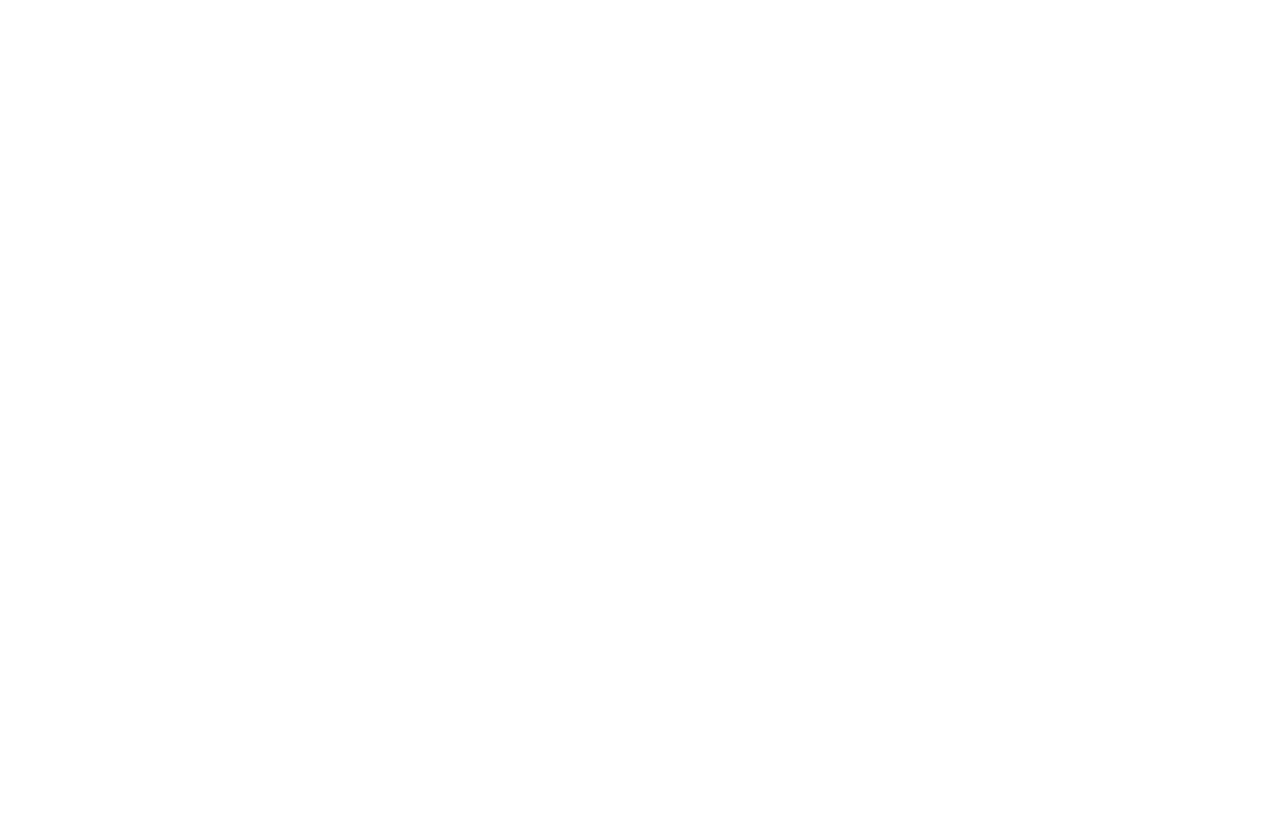
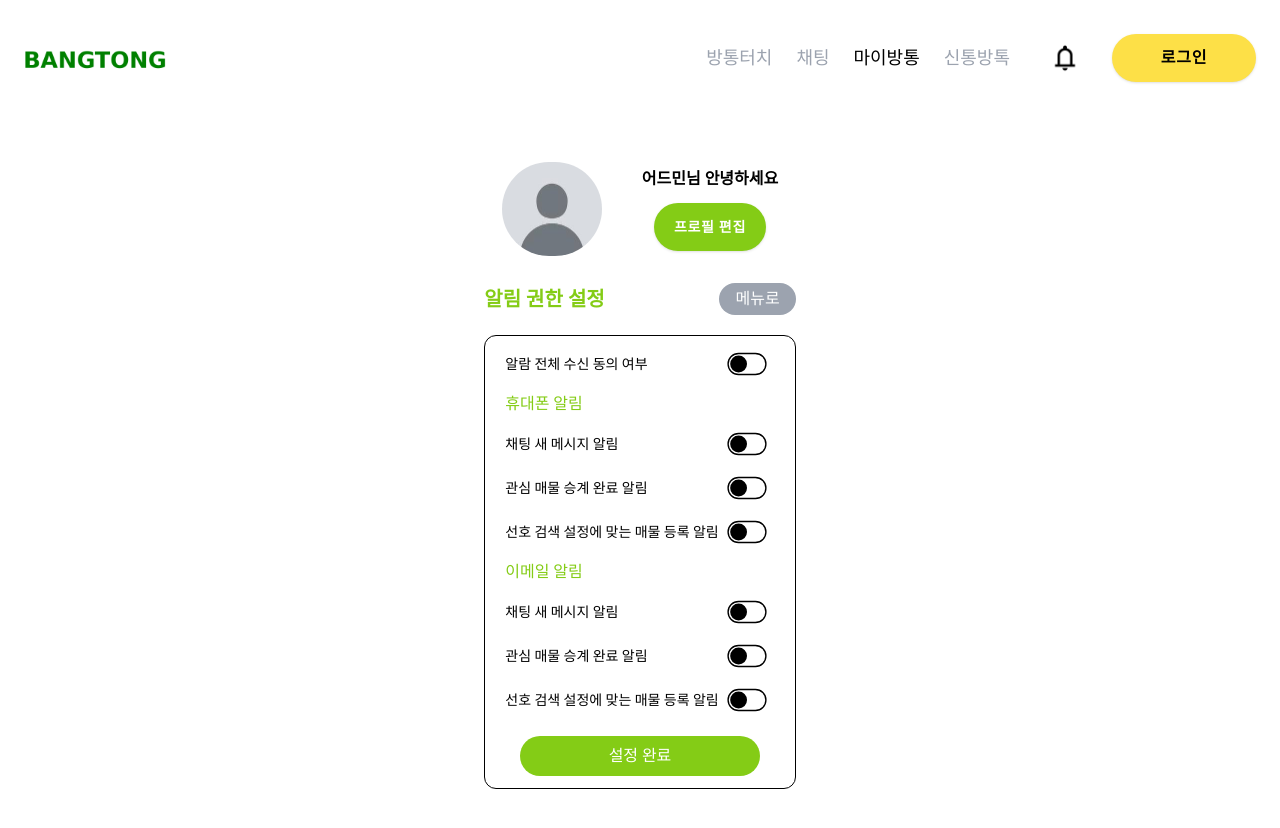
Before and after one commit to tkdcks7/BangTongTouch, a React (Create React App) app in the folder bangtong/front/: page /profile/1/notification in a window 1280 px wide. Before the commit this address had no page. Shown: the top 828 px of the page. Before the commit the page ends 800 px from the top, so only its background shows below. Built offline with nearby package versions, Linux system fonts and the light colour scheme; a web font is replaced by a local one.

Commit message:
feat: 마이페이지 회원정보 수정 창, 알림 권한 설정 창 추가

```diff
--- a/bangtong/front/src/components/atoms/ToggleBtn.tsx
+++ b/bangtong/front/src/components/atoms/ToggleBtn.tsx
@@ -1,16 +1,25 @@
 // style 코드는 추후 css로 뺼 수 있으면 빼야함
 
-const ToggleBtn = () => {
+import React from "react";
+
+interface ToggleProps {
+  buttonId: string;
+}
+
+const ToggleBtn: React.FC<ToggleProps> = ({buttonId}) => {
   return (
-    <div className="flex items-center justify-center w-full mb-12">
-      <label htmlFor="toggleB" className="flex items-center cursor-pointer">
-        <div className="relative">
-          <input type="checkbox" id="toggleB" className="sr-only" />
-          <div className="block bg-white w-14 h-8 rounded-full border-2 border-gray-400"></div>
-          <div className="dot absolute left-1 top-1 bg-gray-400 w-6 h-6 rounded-full transition"></div>
+    <div className="flex items-center justify-center w-full">
+      <label htmlFor={buttonId} className="flex items-center cursor-pointer">
+        <div className="relative toggle-container">
+          <input type="checkbox" id={buttonId} className="sr-only" />
+          <div className="block bg-white w-14 h-8 rounded-full border-2 border-black"></div>
+          <div className="dot absolute left-1 top-1 bg-black w-6 h-6 rounded-full transition"></div>
         </div>
       </label>
       <style>{`
+        .toggle-container {
+          transform: scale(0.7);
+        }
         input:checked ~ .dot {
           transform: translateX(100%);
           background-color: #129B07;
--- a/bangtong/front/src/components/molecules/ProfileBox.tsx
+++ b/bangtong/front/src/components/molecules/ProfileBox.tsx
@@ -13,9 +13,7 @@
 const ProfileBox: React.FC<ProfileProps> = ({userNickname}) => {
   return (
     <div className="w-full flex justify-center items-center">
-      <div id="profilePhoto" className="me-16">
-        <img src={defaultprofile} alt="프로필 사진" width={100} height={100} className="rounded-full"/>
-      </div>
+      <img src={defaultprofile} alt="프로필 사진" width={100} height={100} className="rounded-full me-10"/>
       <div id="profileName" className="flex flex-col items-center">
         <p className="font-bold my-3 text-nowrap">{userNickname}님 안녕하세요</p>
         <div className="mb-3">
--- /dev/null
+++ b/bangtong/front/src/components/molecules/ProfileEdit.tsx
@@ -0,0 +1,48 @@
+import React from "react";
+
+// 컴포넌트
+import InputBox from "../molecules/InputBox";
+import DropDown from "./DropDown";
+
+const ProfileEdit: React.FC = () => {
+
+  return (
+    <div className="border border-black p-10 rounded-xl mt-5">
+      <InputBox
+        placeholder="새 비밀번호"
+        buttonType="cancel"
+        width={"auto"}
+      />
+      <InputBox
+        placeholder="새 비밀번호 확인"
+        buttonType="cancel"
+        width={"auto"}
+      />
+      <InputBox
+        placeholder="휴대폰 번호 수정"
+        buttonType="cancel"
+        width={"auto"}
+      />
+      <div className="flex items-center justify-between">
+        <DropDown />
+        <InputBox
+          placeholder="휴대폰 번호"
+          buttonType="cancel"
+          width={"auto"}
+        />
+      </div>
+      <div className="flex text-nowrap items-center">
+        <InputBox
+          placeholder="인증번호 입력"
+          width={"auto"}
+        />
+        <button className="bg-lime-500 h-10 px-4 rounded-full text-white ms-10">확인</button>
+      </div>
+      <div className="text-center mt-3">
+        <button className="bg-lime-500 text-white py-2 w-60 rounded-full">수정 완료</button>
+      </div>
+    </div>
+  )
+}
+
+export default ProfileEdit;
--- a/bangtong/front/src/components/molecules/ProfileMenu.tsx
+++ b/bangtong/front/src/components/molecules/ProfileMenu.tsx
@@ -3,7 +3,6 @@
 const ProfileMenu: React.FC = () => {
   return (
     <div>
-      <h2 className="w-full text-xl text-left mt-5 text-lime-500 font-bold">나의 거래</h2>
       <div id="accordion-collapse" data-accordion="collapse">
         <h2 id="accordion-collapse-heading-1">
           <button type="button" className="flex items-center justify-between w-full p-5 font-medium rtl:text-right text-gray-500 border border-b-0 border-gray-200 rounded-t-xl focus:ring-4 focus:ring-gray-200 dark:focus:ring-gray-800 dark:border-gray-700 dark:text-gray-400 hover:bg-gray-100 dark:hover:bg-gray-800 gap-3" data-accordion-target="#accordion-collapse-body-1" aria-expanded="true" aria-controls="accordion-collapse-body-1">
--- /dev/null
+++ b/bangtong/front/src/components/molecules/ProfilePwConfirm.tsx
@@ -0,0 +1,23 @@
+import React from "react";
+
+// 컴포넌트
+import InputBox from "../molecules/InputBox";
+
+const ProfilePwConfirm: React.FC = () => {
+
+  return (
+    <div className="mt-10">
+      <p className="mb-5 text-gray-500">비밀번호 확인</p>
+      <InputBox
+        placeholder="비밀번호"
+        buttonType="cancel"
+        width={"auto"}
+      />
+      <div className="text-end">
+        <button className="bg-lime-500 py-1 px-4 rounded-full text-white">확인</button>
+      </div>
+    </div>
+  )
+}
+
+export default ProfilePwConfirm;
--- /dev/null
+++ b/bangtong/front/src/components/molecules/ToggleBox.tsx
@@ -0,0 +1,25 @@
+import React from "react";
+
+// 컴포넌트
+import ToggleBtn from "../atoms/ToggleBtn";
+
+interface ToggleProps {
+  text: string;
+  buttonId: string;
+}
+
+const ToggleBox: React.FC<ToggleProps> = ({ text, buttonId, ...props }) => {
+
+  return (
+    <div className="flex text-sm text-nowrap items-center justify-between mt-3">
+      <p>{text}</p>
+      <div>
+        <ToggleBtn
+          buttonId={buttonId}
+        />
+      </div>
+    </div>
+  )
+}
+
+export default ToggleBox;
--- a/bangtong/front/src/components/organism/PcNavBar.tsx
+++ b/bangtong/front/src/components/organism/PcNavBar.tsx
@@ -66,7 +66,7 @@
           {id ? (
             <Btn text="로그아웃" backgroundColor="red-400" />
           ) : (
-            <Btn text="로그인" backgroundColor="yellow-400" />
+            <Btn text="로그인" backgroundColor="yellow-300" />
           )}
         </div>
       </div>
--- /dev/null
+++ b/bangtong/front/src/components/organism/ProfilNotification.tsx
@@ -0,0 +1,57 @@
+import React from "react";
+import { Link, useParams } from "react-router-dom";
+
+// 컴포넌트
+import ToggleBox from "../molecules/ToggleBox";
+
+const ProfileNotification: React.FC = () => {
+
+  let {id} = useParams<{id: string}>(); // 유저 번호
+
+  return (
+    <div>
+
+      <div className="flex text-nowrap items-center mt-5">
+        <h2 className="w-full text-xl text-left text-lime-500 font-bold">알림 권한 설정</h2>
+        <Link to={`/profile/${id}`} className="bg-gray-400 py-1 px-4 rounded-full text-white">메뉴로</Link>
+      </div>
+      <div className="border border-black px-5 pb-3 rounded-xl mt-5">
+        <ToggleBox
+          text="알람 전체 수신 동의 여부"
+          buttonId="entire"
+        />
+        <p className="text-lime-500 my-3">휴대폰 알림</p>
+        <ToggleBox
+          text="채팅 새 메시지 알림"
+          buttonId="phoneNewMsg"
+        />
+        <ToggleBox
+          text="관심 매물 승계 완료 알림"
+          buttonId="phoneFavProductGone"
+        />
+        <ToggleBox
+          text="선호 검색 설정에 맞는 매물 등록 알림"
+          buttonId="phoneNewProduct"
+        />
+        <p className="text-lime-500 my-3">이메일 알림</p>
+        <ToggleBox
+          text="채팅 새 메시지 알림"
+          buttonId="emailNewMsg"
+        />
+        <ToggleBox
+          text="관심 매물 승계 완료 알림"
+          buttonId="emailFavProductGone"
+        />
+        <ToggleBox
+          text="선호 검색 설정에 맞는 매물 등록 알림"
+          buttonId="emailNewProduct"
+        />
+        <div className="text-center mt-5">
+          <button className="bg-lime-500 text-white py-2 w-60 rounded-full">설정 완료</button>
+        </div>
+      </div>
+    </div>
+  )
+}
+
+export default ProfileNotification;
--- /dev/null
+++ b/bangtong/front/src/components/organism/ProfileUpdate.tsx
@@ -0,0 +1,24 @@
+import React from "react";
+import { Link } from "react-router-dom";
+import { useParams } from "react-router-dom";
+import { Outlet } from "react-router-dom";
+
+// 컴포넌트
+import ProfilePwConfirm from "../molecules/ProfilePwConfirm";
+
+const ProfileUpdate: React.FC = () => {
+
+  let {id} = useParams<{id: string}>(); // 유저 번호
+
+  return (
+    <div>
+      <div className="flex text-nowrap items-center mt-5">
+        <h2 className="w-full text-xl text-left text-lime-500 font-bold">회원 정보 수정</h2>
+        <Link to={`/profile/${id}`} className="bg-gray-400 py-1 px-4 rounded-full text-white">메뉴로</Link>
+      </div>
+      <Outlet />
+    </div>
+  )
+}
+
+export default ProfileUpdate;
--- a/bangtong/front/src/components/page/ProfilePage.tsx
+++ b/bangtong/front/src/components/page/ProfilePage.tsx
@@ -1,13 +1,33 @@
 import React from "react";
 import { Outlet } from "react-router-dom";
+import { useParams } from "react-router-dom";
+
+// 데이터
+import { users } from "../../data";
 
 // 컴포넌트
-import ProfileMain from "../organism/ProfileMain";
+import ProfileBox from "../molecules/ProfileBox";
 
 const ProfilePage: React.FC = () => {
 
+  let {id} = useParams<{id: string}>(); // 유저 번호
+
+  // id가 undefined인 경우
+  if (id == undefined) {
+    return <p>잘못된 접근입니다.</p>
+  }
+
+  // userId가 id인 유저 찾기
+  const user = users.find(obj => obj.userId === parseInt(id as string, 10))
+
+  // user 닉네임
+  const userNickname = user?.userNickname
+
   return (
     <div>
+      <ProfileBox
+        userNickname={userNickname as string}
+      />
       <Outlet />
     </div>
   )
--- a/bangtong/front/src/router.tsx
+++ b/bangtong/front/src/router.tsx
@@ -3,56 +3,73 @@
 import Layout from './components/layout/Layout';
 
 // 로그인, 회원가입
-import LoginPage from './components/page/LoginPage';
-import SignupPage from './components/page/SignupPage';
-import FindSelectPage from './components/page/FindSelectPage';
-import IdFindPage from './components/page/IdFindPage';
-import PwFindPage from './components/page/PwFindPage';
+import LoginPage from './components/page/LoginPage';  // 로그인
+import SignupPage from './components/page/SignupPage';  // 회원가입
+import FindSelectPage from './components/page/FindSelectPage';  // 아이디, 비밀번호 찾기
 
 // 메인
-import MainPage from './components/page/MainPage';
+import MainPage from './components/page/MainPage';  // 메인 페이지
 
 // 커뮤니티
-import CommunityPage from './components/page/CommunityPage';
-import CommunityMain from './components/organism/CommunityMain';
-import CommunityDetail from './components/organism/CommunityDetail';
-import CommunityCreate from './components/organism/CommunityCreate';
+import CommunityPage from './components/page/CommunityPage';  // 페이지
+import CommunityMain from './components/organism/CommunityMain'; // 커뮤니티 메인(목록)창
+import CommunityDetail from './components/organism/CommunityDetail';  // 글 상세
+import CommunityCreate from './components/organism/CommunityCreate';  // 글 쓰기
 
 // 매물
-import ProductPage from './components/page/ProductPage';
-import ProductList from './components/molecules/ProductList';
-import ProductDetail from './components/organism/ProductDetail';
-import ProductUpload from './components/organism/ProductUpload';
+import ProductPage from './components/page/ProductPage';  // 페이지
+import ProductList from './components/molecules/ProductList'; // 매물 리스트
+import ProductDetail from './components/organism/ProductDetail';  // 매물 상세
+import ProductUpload from './components/organism/ProductUpload';  // 매물 업로드
 
 // 마이방통
-import ProfilePage from './components/page/ProfilePage';
-import ProfileMain from './components/organism/ProfileMain';
+import ProfilePage from './components/page/ProfilePage';  // 페이지
+import ProfileMain from './components/organism/ProfileMain';  // 나의 거래
+import ProfileUpdate from './components/organism/ProfileUpdate';  // 회원 정보 수정
+import ProfilePwConfirm from './components/molecules/ProfilePwConfirm'; // 비밀번호 확인
+import ProfileEdit from './components/molecules/ProfileEdit'; // 회원정보 수정
+import ProfileNotification from './components/organism/ProfilNotification'; // 알림 권한 설정
 
-// 로그인페이지와 회원가입페이지는 Nav가 없기 때문에 Layout 밖에 선언함
+// 로그인페이지, 회원가입페이지, 아이디, 비밀번호 찾기는 Nav가 없기 때문에 Layout 밖에 선언함
 const Router: React.FC = () => {
   return (
   <BrowserRouter>
     <Routes>
+      {/* 로그인, 회원가입, 아이디, 비밀번호 찾기 네비게이션바 X */}
       <Route path='/user/login' element={<LoginPage />} />
       <Route path='/user/register' element={<SignupPage />} />
       <Route path='/user/FindSelectPage' element={<FindSelectPage />} />
-      <Route path='/user/IdFindPage' element={<IdFindPage />} />
-      <Route path='/user/PwFindPage' element={<PwFindPage />} />
+
+      {/* 네비게이션바가 있는 페이지의 최상단 */}
       <Route path='/' element={<Layout />} >
+
+        {/* 메인 페이지 */}
         <Route path='' element={<MainPage />} />
+
+        {/* 커뮤니티 페이지 */}
         <Route path='boards' element={<CommunityPage />}>
           <Route path='' element={<CommunityMain />} />
           <Route path=':id' element={<CommunityDetail />} />
           <Route path='write' element={<CommunityCreate />} />
         </Route>
+
+        {/* 상품(매물) 페이지 */}
         <Route path='products' element={<ProductPage />}>
           <Route path='' element={<ProductList />}/>
           <Route path=':id' element={<ProductDetail />}/>
           <Route path='upload' element={<ProductUpload />}/>
         </Route>
+
+        {/* 마이페이지 */}
         <Route path='profile/:id' element={<ProfilePage />}>
           <Route path='' element={<ProfileMain />} />
+          <Route path='update' element={<ProfileUpdate />}>
+            <Route path='' element={<ProfilePwConfirm />}/>
+            <Route path='confirmed' element={<ProfileEdit />}/>
+          </Route>
+          <Route path='notification' element={<ProfileNotification />}/>
         </Route>
+
       </Route>
     </Routes>
   </BrowserRouter>
```
Also changed, not shown: bangtong/front/src/components/organism/ProfileMain.tsx (+1 -21 lines).
